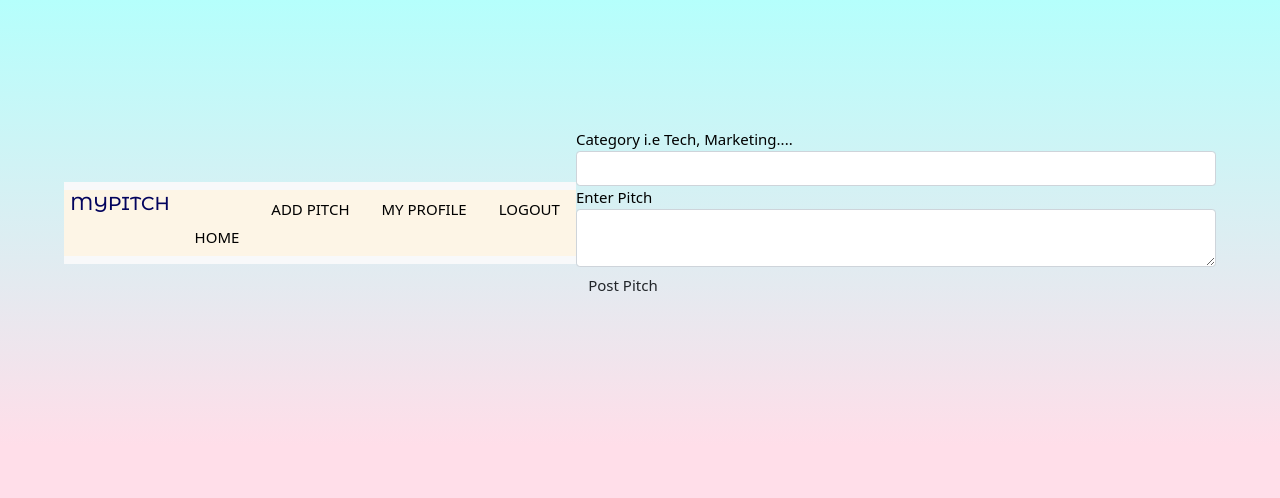
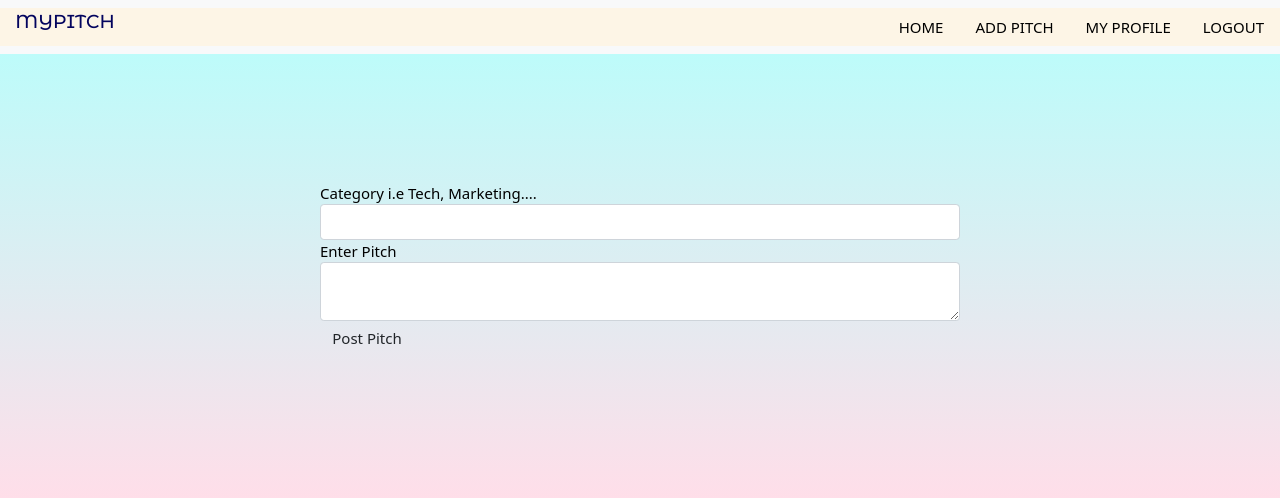
Before and after one commit to waynemorphic/my-pitch, a Flask app: page /posts/addpitch in a window 1280 px wide. Shown: the top 498 px of the page. Run offline with Flask 2, Linux system fonts and the light colour scheme; the visitor is signed in with stand-in values (Sample User, id 1); data comes from the database, SQL or seed files in the repository; some libraries are stand-ins or nearby versions; some web fonts are replaced.

Commit message:
navbar structuring in pitch template

```diff
--- a/application/templates/add_pitch.html
+++ b/application/templates/add_pitch.html
@@ -11,9 +11,9 @@
 {% block content %}
 
 <body style="background-color: #FFDEE9;
-background-image: linear-gradient(0deg, #FFDEE9 0%, #B5FFFC 100%); background-repeat: no-repeat; color: black; display: flex; justify-content: center; align-items: center;">
+background-image: linear-gradient(0deg, #FFDEE9 0%, #B5FFFC 100%); background-repeat: no-repeat; color: black; display: flex; align-self: stretch; flex-direction: column;">
 
-<div class="col-6" style="align-items:center; padding-top: 10%; padding-bottom: 10%;">
+<div class="col-6" style="align-items:center; padding-top: 10%; padding-bottom: 10%; align-self: center;">
     <div class="">
         <div class="row form-floating mb-3">
             <div class="col-12">
```
